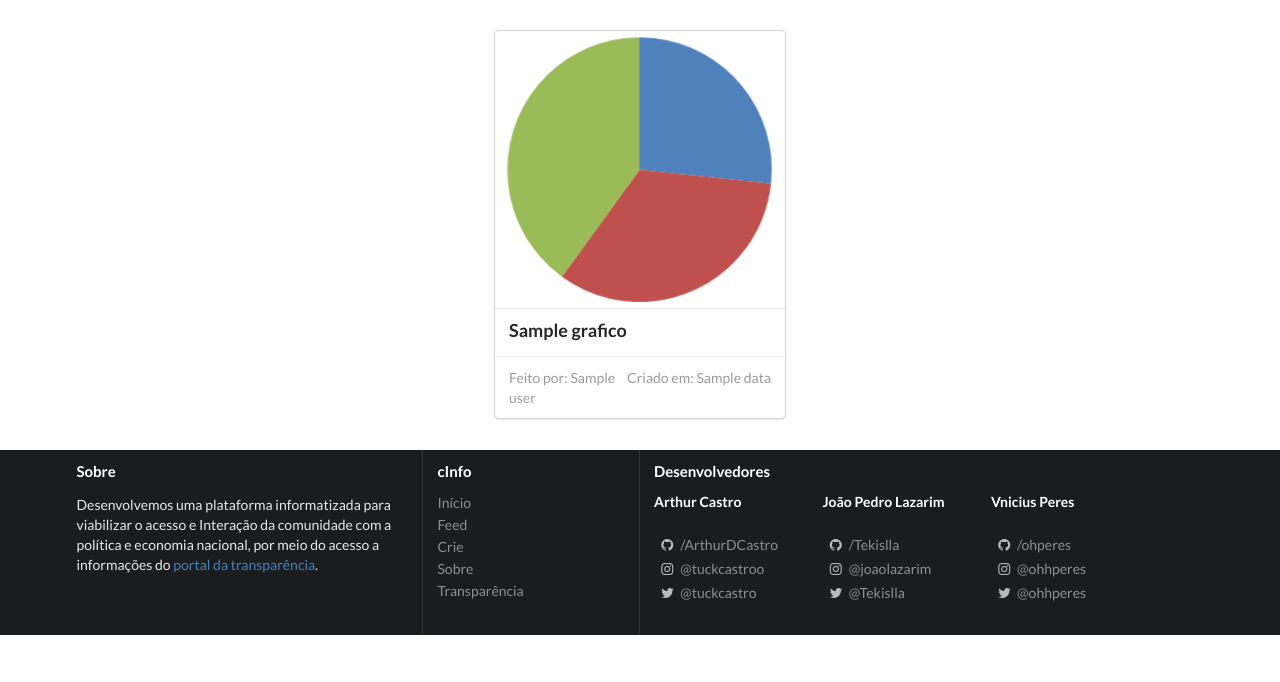
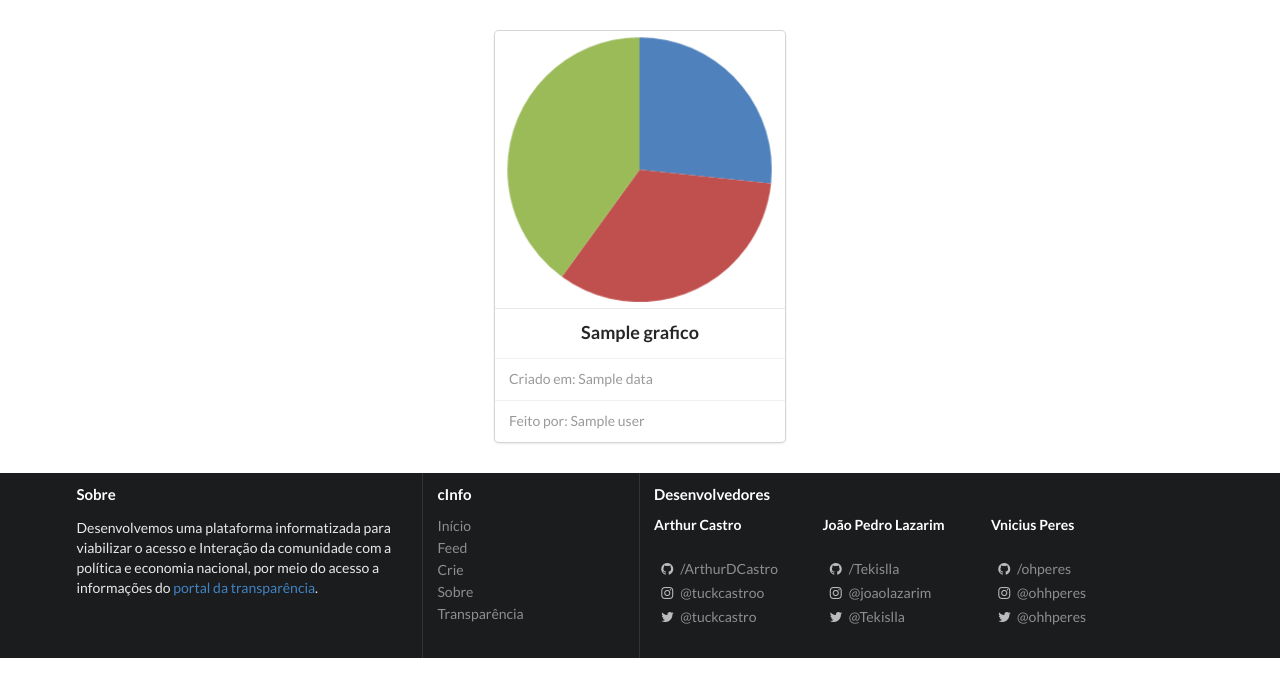
Before and after one commit to ArthurDCastro/cInfo, a PHP site: the page made by app/views/graficos.php in a window 1280 px wide. Shown: the top 682 px of the page. Run offline with PHP 8.4, Linux system fonts and the light colour scheme; the template is opened without the code that fills it: most values are stand-ins (such as "Sample title", 1, 10 or a date in 2020).

Commit message:
grafico com estilo no nome na aba de graficos do usuario

```diff
--- a/app/views/graficos.php
+++ b/app/views/graficos.php
@@ -18,14 +18,16 @@
 
                 <div class="ui centered card">
                     <div class="image">
-                        <img src="assets/files/img/g_pizza.png">
+                        <img src="assets/files/img/g_pizza.png" alt="">
                     </div>
                     <div class="content">
-                        <div class="header"><?= $grafico->getTitulo() ?></div>
+                        <div class="ui center aligned header"><?= $grafico->getTitulo() ?></div>
                     </div>
                     <div class="extra content">
-                        <span class="right floated">Criado em: <?= $grafico->getData() ?></span>
-                        <span>Feito por: <?= $grafico->getUser() ?></span>
+                        <span class="left floated">Criado em: <?= $grafico->getData() ?></span>
+                    </div>
+                    <div class="extra content">
+                        <span class="left floated">Feito por: <?= $grafico->getUser() ?></span>
                     </div>
                 </div>
             <?php endforeach; ?>
```
